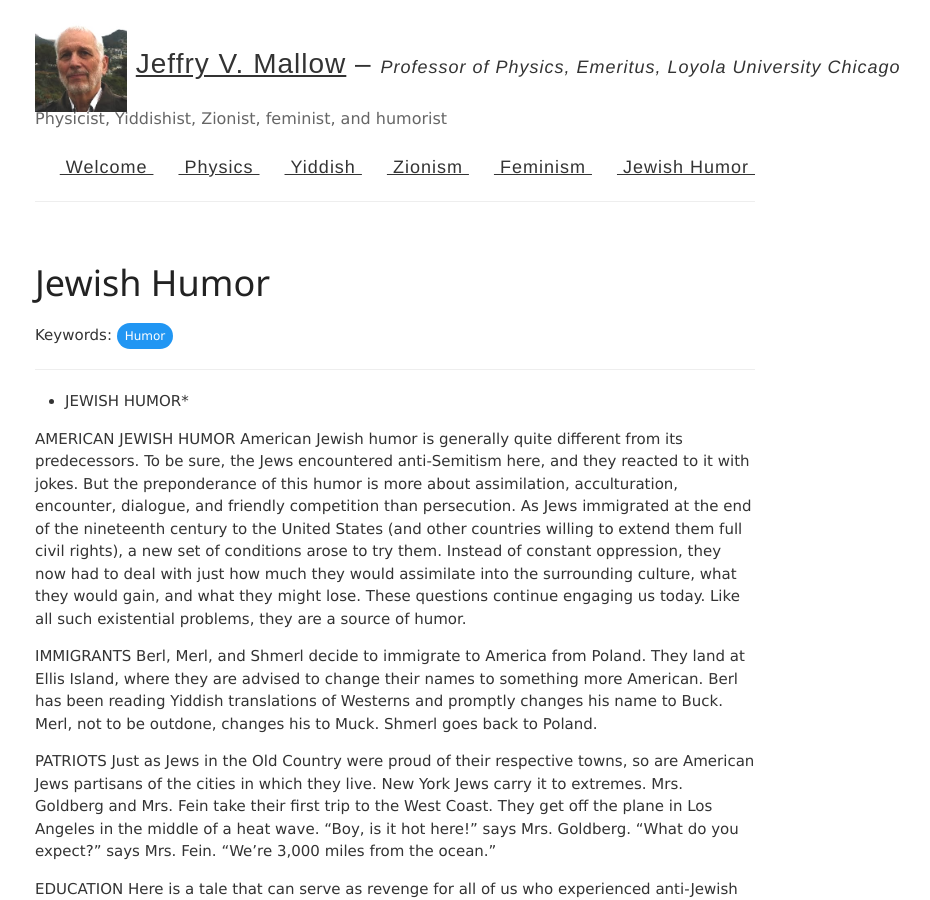
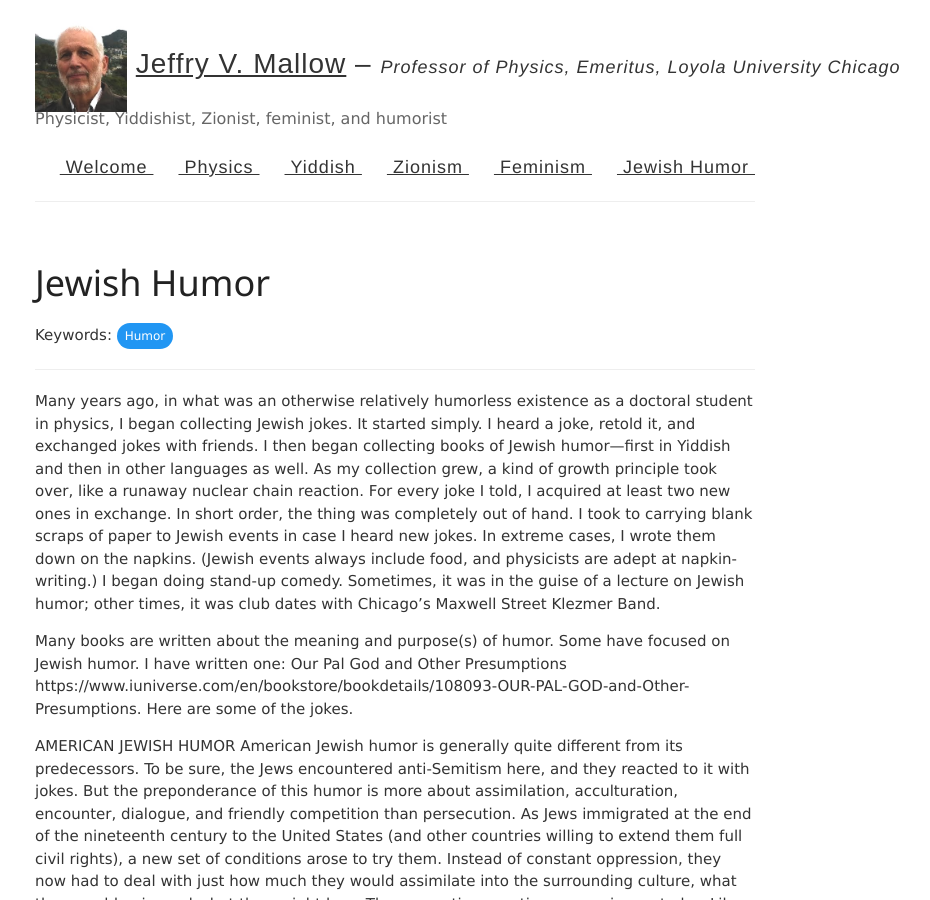
Before and after one commit to jvmallow/jvmallow.github.io, a Jekyll site: the page built from _posts/2025-05-31-Humor.md, in a window 1280 px wide and 900 px high. Shown: the whole window, without its empty margins (245-1175 px from the left). Built offline with Jekyll 4.4.1, drawn with Linux system fonts in a browser that asks for light colours; a script that is not in the unit is left out.

Commit message:
Update 2025-05-31-Humor.md

```diff
--- a/_posts/2025-05-31-Humor.md
+++ b/_posts/2025-05-31-Humor.md
@@ -6,7 +6,13 @@ category: Humor
 tags: [Humor]
 ---
 
-* JEWISH HUMOR*
+
+Many years ago, in what was an otherwise relatively humorless existence as a doctoral student in physics, I began collecting Jewish jokes. It started simply. I heard a joke, retold it, and exchanged jokes with friends. I then began collecting books of Jewish humor—first in Yiddish and then in other languages as well. As my collection grew, a kind of growth principle took over, like a runaway nuclear chain reaction. For every joke I told, I acquired at least two new ones in exchange. In short order, the thing was completely out of hand. I took to carrying blank scraps of paper to Jewish events in case I heard new jokes. In extreme cases, I wrote them down on the napkins. (Jewish events always include food, and physicists are adept at napkin-writing.)
+I began doing stand-up comedy. Sometimes, it was in the guise of a lecture on Jewish humor; other times, it was club dates with Chicago’s Maxwell Street Klezmer Band.
+
+Many books are written about the meaning and purpose(s) of humor. Some have focused on Jewish humor. I have written one: Our Pal God and Other Presumptions
+https://www.iuniverse.com/en/bookstore/bookdetails/108093-OUR-PAL-GOD-and-Other-Presumptions.
+Here are some of the jokes.
 
 AMERICAN JEWISH HUMOR
 American Jewish humor is generally quite different from its predecessors. To be sure, the Jews encountered anti-Semitism here, and they reacted to it with jokes. But the preponderance of this humor is more about assimilation, acculturation, encounter, dialogue, and friendly competition than persecution. As Jews immigrated at the end of the nineteenth century to the United States (and other countries willing to extend them full civil rights), a new set of conditions arose to try them. Instead of constant oppression, they now had to deal with just how much they would assimilate into the surrounding culture, what they would gain, and what they might lose. These questions continue engaging us today. Like all such existential problems, they are a source of humor.
```
